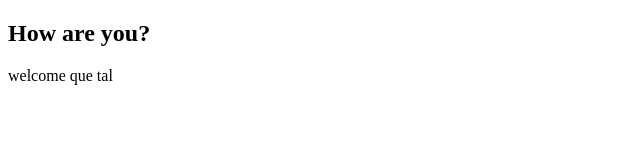
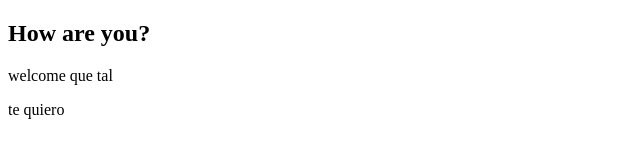
Before and after one commit to DanielHenryL/ProyectoPruebaNew, a plain HTML site: page index.html in a window 1280 px wide. Shown: the full height of the page, 0-640 px from the left. Drawn offline with Linux system fonts and the light colour scheme.

Commit message:
editando

```diff
--- a/index.html
+++ b/index.html
@@ -9,5 +9,6 @@
 <body>
     <h2>How are you?</h2>
     <p>welcome que tal</p>
+    <p>te quiero</p>
 </body>
 </html>
```
